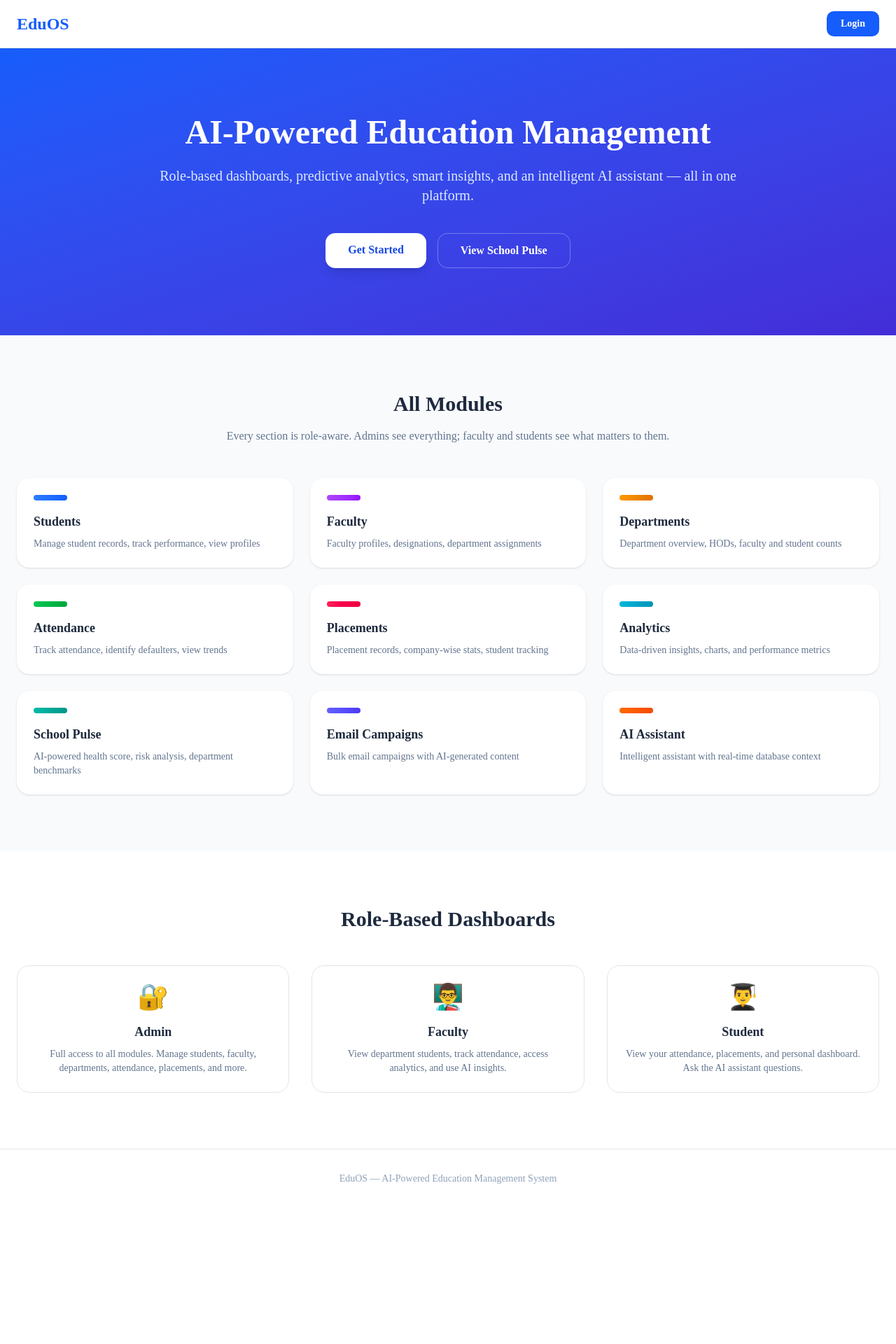
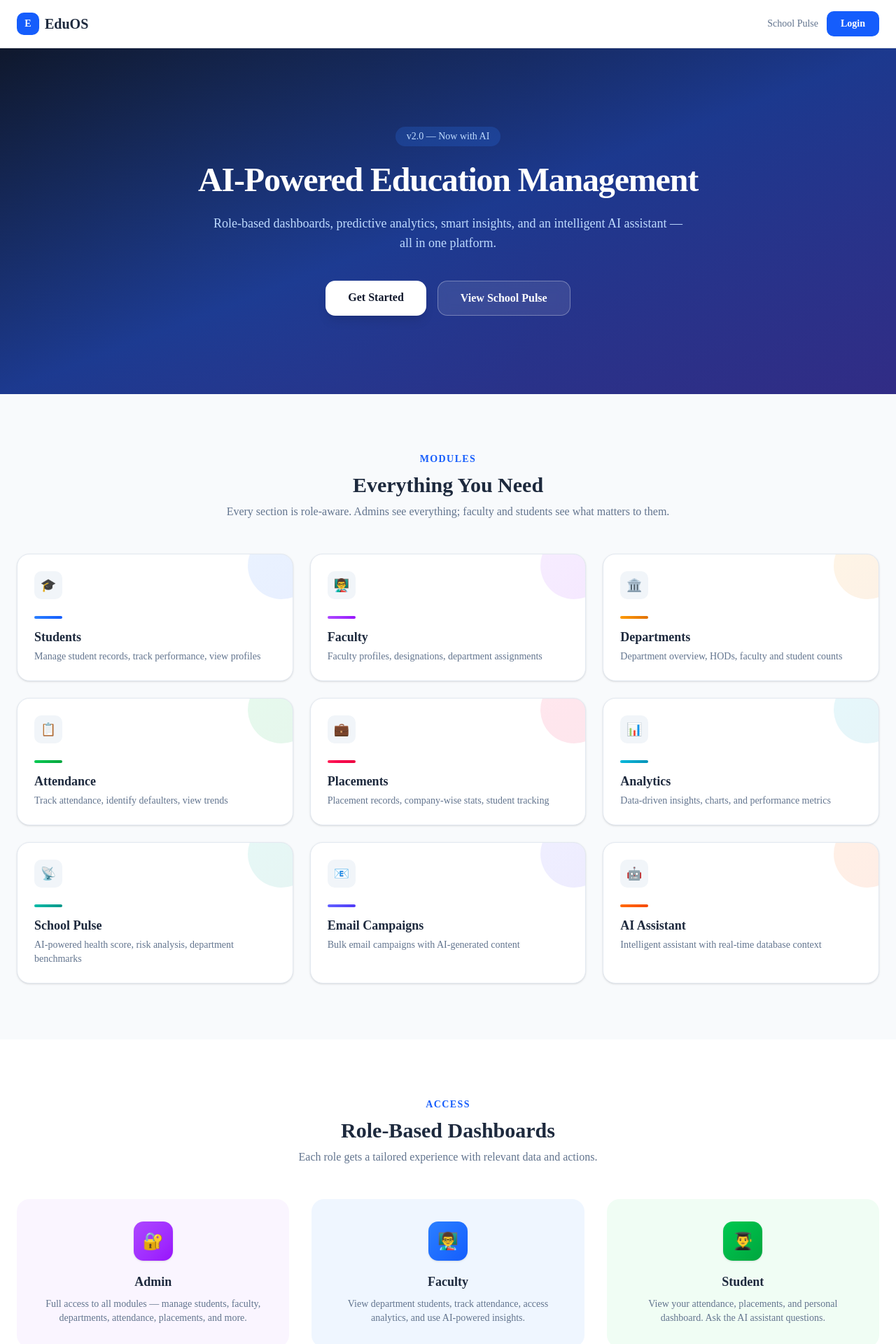
Before and after one commit to Harshith09052004/eduos, a Next.js app in the folder frontend/: page / in a window 1280 px wide. Shown: the top 1920 px of the page at 70% size. Before the commit the page ends 1726 px from the top, so only its background shows below. Built offline with nearby package versions, Linux system fonts and the light colour scheme.

Commit message:
improve landing page UI with icons, gradients, distinct card styles

```diff
--- a/frontend/app/page.tsx
+++ b/frontend/app/page.tsx
@@ -1,52 +1,70 @@
 import Link from "next/link";
 
 const sections = [
-  { title: "Students", desc: "Manage student records, track performance, view profiles", href: "/students", color: "from-blue-500 to-blue-600" },
-  { title: "Faculty", desc: "Faculty profiles, designations, department assignments", href: "/faculty", color: "from-purple-500 to-purple-600" },
-  { title: "Departments", desc: "Department overview, HODs, faculty and student counts", href: "/departments", color: "from-amber-500 to-amber-600" },
-  { title: "Attendance", desc: "Track attendance, identify defaulters, view trends", href: "/attendance", color: "from-green-500 to-green-600" },
-  { title: "Placements", desc: "Placement records, company-wise stats, student tracking", href: "/placements", color: "from-rose-500 to-rose-600" },
-  { title: "Analytics", desc: "Data-driven insights, charts, and performance metrics", href: "/analytics", color: "from-cyan-500 to-cyan-600" },
-  { title: "School Pulse", desc: "AI-powered health score, risk analysis, department benchmarks", href: "/school-pulse", color: "from-teal-500 to-teal-600" },
-  { title: "Email Campaigns", desc: "Bulk email campaigns with AI-generated content", href: "/email-campaigns", color: "from-indigo-500 to-indigo-600" },
-  { title: "AI Assistant", desc: "Intelligent assistant with real-time database context", href: "/ai", color: "from-orange-500 to-orange-600" },
+  { title: "Students", desc: "Manage student records, track performance, view profiles", href: "/students", icon: "🎓", gradient: "from-blue-500 to-blue-600", border: "hover:border-blue-200" },
+  { title: "Faculty", desc: "Faculty profiles, designations, department assignments", href: "/faculty", icon: "👨‍🏫", gradient: "from-purple-500 to-purple-600", border: "hover:border-purple-200" },
+  { title: "Departments", desc: "Department overview, HODs, faculty and student counts", href: "/departments", icon: "🏛️", gradient: "from-amber-500 to-amber-600", border: "hover:border-amber-200" },
+  { title: "Attendance", desc: "Track attendance, identify defaulters, view trends", href: "/attendance", icon: "📋", gradient: "from-green-500 to-green-600", border: "hover:border-green-200" },
+  { title: "Placements", desc: "Placement records, company-wise stats, student tracking", href: "/placements", icon: "💼", gradient: "from-rose-500 to-rose-600", border: "hover:border-rose-200" },
+  { title: "Analytics", desc: "Data-driven insights, charts, and performance metrics", href: "/analytics", icon: "📊", gradient: "from-cyan-500 to-cyan-600", border: "hover:border-cyan-200" },
+  { title: "School Pulse", desc: "AI-powered health score, risk analysis, department benchmarks", href: "/school-pulse", icon: "📡", gradient: "from-teal-500 to-teal-600", border: "hover:border-teal-200" },
+  { title: "Email Campaigns", desc: "Bulk email campaigns with AI-generated content", href: "/email-campaigns", icon: "📧", gradient: "from-indigo-500 to-indigo-600", border: "hover:border-indigo-200" },
+  { title: "AI Assistant", desc: "Intelligent assistant with real-time database context", href: "/ai", icon: "🤖", gradient: "from-orange-500 to-orange-600", border: "hover:border-orange-200" },
 ];
 
 export default function Home() {
   return (
     <div className="flex min-h-screen flex-col">
-      <header className="border-b bg-white">
+      <header className="border-b bg-white shadow-sm">
         <div className="mx-auto flex max-w-7xl items-center justify-between px-6 py-4">
-          <h1 className="text-2xl font-bold text-blue-600">EduOS</h1>
-          <div className="flex gap-4">
-            <Link href="/login" className="rounded-lg bg-blue-600 px-5 py-2 text-sm font-semibold text-white hover:bg-blue-700">Login</Link>
+          <div className="flex items-center gap-2">
+            <div className="flex h-8 w-8 items-center justify-center rounded-lg bg-blue-600 text-sm font-bold text-white">E</div>
+            <h1 className="text-xl font-bold text-slate-800">EduOS</h1>
+          </div>
+          <div className="flex items-center gap-3">
+            <Link href="/school-pulse" className="text-sm font-medium text-slate-500 hover:text-blue-600">School Pulse</Link>
+            <Link href="/login" className="rounded-lg bg-blue-600 px-5 py-2 text-sm font-semibold text-white transition hover:bg-blue-700">Login</Link>
           </div>
         </div>
       </header>
 
-      <section className="bg-gradient-to-br from-blue-600 to-indigo-700 py-24 text-white">
-        <div className="mx-auto max-w-4xl px-6 text-center">
-          <h2 className="mb-6 text-5xl font-bold">AI-Powered Education Management</h2>
-          <p className="mb-10 text-xl text-blue-100">
+      <section className="relative overflow-hidden bg-gradient-to-br from-slate-900 via-blue-900 to-indigo-900 py-28 text-white">
+        <div className="absolute inset-0 opacity-10"
+          style={{ backgroundImage: "radial-gradient(circle at 25% 50%, rgba(59,130,246,0.5) 0%, transparent 50%)" }} />
+        <div className="relative mx-auto max-w-4xl px-6 text-center">
+          <div className="mb-6 inline-block rounded-full bg-blue-500/20 px-4 py-1 text-sm font-medium text-blue-200">v2.0 — Now with AI</div>
+          <h2 className="mb-6 text-5xl font-bold tracking-tight">AI-Powered Education Management</h2>
+          <p className="mx-auto mb-10 max-w-2xl text-lg text-blue-200">
             Role-based dashboards, predictive analytics, smart insights, and an intelligent AI assistant — all in one platform.
           </p>
           <div className="flex justify-center gap-4">
-            <Link href="/login" className="rounded-xl bg-white px-8 py-3 font-semibold text-blue-700 shadow-lg hover:bg-blue-50">Get Started</Link>
-            <Link href="/school-pulse" className="rounded-xl border border-white/30 px-8 py-3 font-semibold text-white hover:bg-white/10">View School Pulse</Link>
+            <Link href="/login" className="rounded-xl bg-white px-8 py-3 font-semibold text-slate-900 shadow-lg transition hover:bg-blue-50">Get Started</Link>
+            <Link href="/school-pulse" className="rounded-xl border border-white/30 bg-white/10 px-8 py-3 font-semibold text-white backdrop-blur transition hover:bg-white/20">View School Pulse</Link>
           </div>
         </div>
       </section>
 
       <section className="bg-slate-50 py-20">
         <div className="mx-auto max-w-7xl px-6">
-          <h3 className="mb-4 text-center text-3xl font-bold text-slate-800">All Modules</h3>
-          <p className="mb-12 text-center text-slate-500">Every section is role-aware. Admins see everything; faculty and students see what matters to them.</p>
-          <div className="grid gap-6 md:grid-cols-2 lg:grid-cols-3">
+          <div className="mb-4 text-center">
+            <span className="text-sm font-semibold uppercase tracking-widest text-blue-600">Modules</span>
+            <h3 className="mt-2 text-3xl font-bold text-slate-800">Everything You Need</h3>
+            <p className="mt-2 text-slate-500">Every section is role-aware. Admins see everything; faculty and students see what matters to them.</p>
+          </div>
+          <div className="mt-12 grid gap-6 md:grid-cols-2 lg:grid-cols-3">
             {sections.map((s) => (
-              <Link key={s.title} href={s.href} className="group rounded-2xl bg-white p-6 shadow-sm transition hover:shadow-md">
-                <div className={`mb-4 h-2 w-12 rounded-full bg-gradient-to-r ${s.color}`} />
-                <h4 className="mb-2 text-lg font-bold text-slate-800 group-hover:text-blue-600">{s.title}</h4>
-                <p className="text-sm text-slate-500">{s.desc}</p>
+              <Link
+                key={s.title}
+                href={s.href}
+                className={`group relative overflow-hidden rounded-2xl border border-slate-200 bg-white p-6 shadow-sm transition-all ${s.border} hover:shadow-lg hover:-translate-y-0.5`}
+              >
+                <div className={`absolute right-0 top-0 h-24 w-24 translate-x-8 -translate-y-8 rounded-full bg-gradient-to-br ${s.gradient} opacity-10 transition group-hover:opacity-20`} />
+                <div className="relative">
+                  <span className="mb-3 inline-flex h-10 w-10 items-center justify-center rounded-lg bg-slate-100 text-lg">{s.icon}</span>
+                  <div className={`mb-3 mt-3 h-1 w-10 rounded-full bg-gradient-to-r ${s.gradient}`} />
+                  <h4 className="mb-1 text-lg font-bold text-slate-800">{s.title}</h4>
+                  <p className="text-sm text-slate-500">{s.desc}</p>
+                </div>
               </Link>
             ))}
           </div>
@@ -55,29 +73,34 @@ export default function Home() {
 
       <section className="bg-white py-20">
         <div className="mx-auto max-w-7xl px-6">
-          <h3 className="mb-12 text-center text-3xl font-bold text-slate-800">Role-Based Dashboards</h3>
-          <div className="grid gap-8 md:grid-cols-3">
-            <div className="rounded-2xl border p-6 text-center">
-              <span className="text-4xl">🔐</span>
-              <h4 className="mt-4 text-lg font-bold text-slate-800">Admin</h4>
-              <p className="mt-2 text-sm text-slate-500">Full access to all modules. Manage students, faculty, departments, attendance, placements, and more.</p>
-            </div>
-            <div className="rounded-2xl border p-6 text-center">
-              <span className="text-4xl">👨‍🏫</span>
-              <h4 className="mt-4 text-lg font-bold text-slate-800">Faculty</h4>
-              <p className="mt-2 text-sm text-slate-500">View department students, track attendance, access analytics, and use AI insights.</p>
-            </div>
-            <div className="rounded-2xl border p-6 text-center">
-              <span className="text-4xl">👨‍🎓</span>
-              <h4 className="mt-4 text-lg font-bold text-slate-800">Student</h4>
-              <p className="mt-2 text-sm text-slate-500">View your attendance, placements, and personal dashboard. Ask the AI assistant questions.</p>
-            </div>
+          <div className="mb-4 text-center">
+            <span className="text-sm font-semibold uppercase tracking-widest text-blue-600">Access</span>
+            <h3 className="mt-2 text-3xl font-bold text-slate-800">Role-Based Dashboards</h3>
+            <p className="mt-2 text-slate-500">Each role gets a tailored experience with relevant data and actions.</p>
+          </div>
+          <div className="mt-12 grid gap-8 md:grid-cols-3">
+            {[
+              { icon: "🔐", title: "Admin", desc: "Full access to all modules — manage students, faculty, departments, attendance, placements, and more.", color: "from-purple-500 to-purple-600", bg: "bg-purple-50" },
+              { icon: "👨‍🏫", title: "Faculty", desc: "View department students, track attendance, access analytics, and use AI-powered insights.", color: "from-blue-500 to-blue-600", bg: "bg-blue-50" },
+              { icon: "👨‍🎓", title: "Student", desc: "View your attendance, placements, and personal dashboard. Ask the AI assistant questions.", color: "from-green-500 to-green-600", bg: "bg-green-50" },
+            ].map((r) => (
+              <div key={r.title} className={`group rounded-2xl ${r.bg} p-8 text-center transition hover:shadow-md`}>
+                <div className={`mx-auto mb-4 flex h-14 w-14 items-center justify-center rounded-xl bg-gradient-to-br ${r.color} text-2xl text-white shadow-sm`}>
+                  {r.icon}
+                </div>
+                <h4 className="text-lg font-bold text-slate-800">{r.title}</h4>
+                <p className="mt-2 text-sm text-slate-500">{r.desc}</p>
+              </div>
+            ))}
           </div>
         </div>
       </section>
 
-      <footer className="border-t bg-white py-8 text-center text-sm text-slate-400">
-        EduOS — AI-Powered Education Management System
+      <footer className="border-t bg-slate-900 py-10 text-center text-sm text-slate-400">
+        <div className="mx-auto max-w-7xl px-6">
+          <div className="mb-2 inline-flex h-7 w-7 items-center justify-center rounded-md bg-blue-600 text-xs font-bold text-white">E</div>
+          <p className="mt-3">EduOS — AI-Powered Education Management System</p>
+        </div>
       </footer>
     </div>
   );
```
